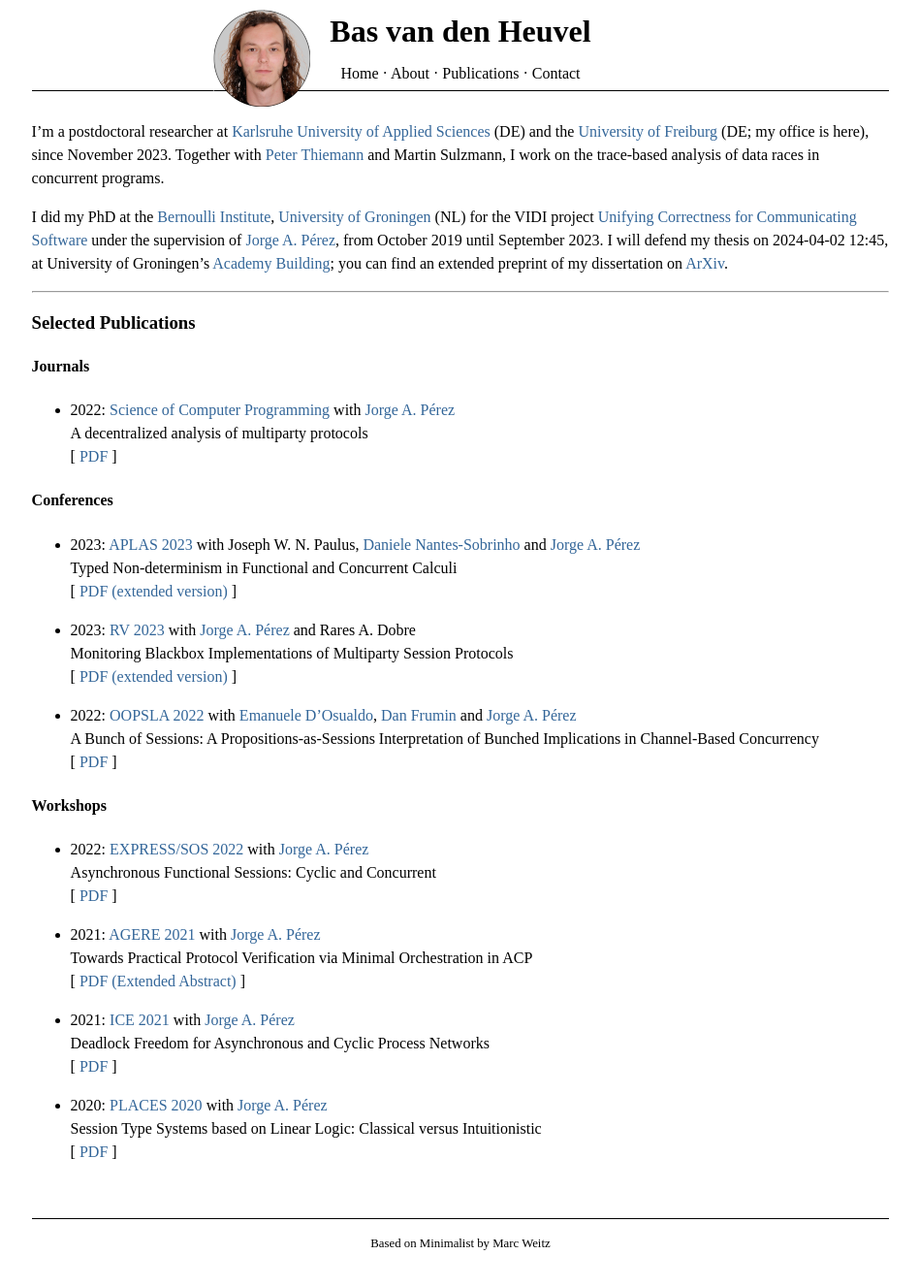
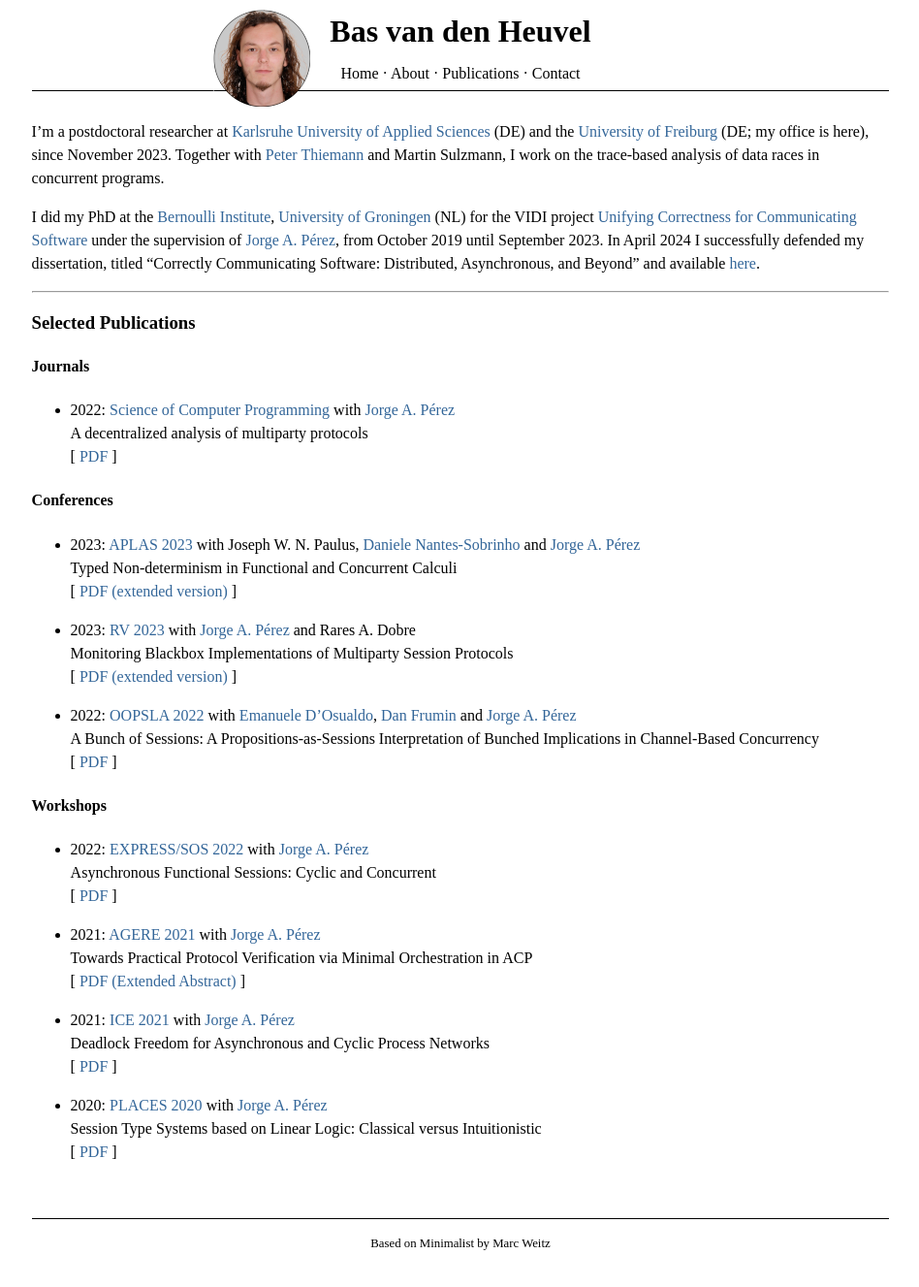
Before and after one commit to basvdheuvel/basvdheuvel.github.io, a Jekyll site: the page built from index.md, in a window 1280 px wide. Shown: the whole page at 97% size, without its empty margins (165-1113 px from the left). Built offline with Jekyll 4.4.1, drawn with Linux system fonts in a browser that asks for light colours.

Commit message:
Defense update

```diff
--- a/index.md
+++ b/index.md
@@ -9,7 +9,7 @@ Institute](https://www.rug.nl/research/bernoulli/), [University of
 Groningen](https://www.rug.nl/) (NL) for the VIDI project [Unifying Correctness
 for Communicating Software](https://www.jperez.nl/vidi) under the supervision of
 [Jorge A. Pérez](https://www.jperez.nl/), from October 2019 until September 2023.
-I will defend my thesis on 2024-04-02 12:45, at University of Groningen's [Academy Building](https://maps.app.goo.gl/mZbXtoFdBy1Lcb737); you can find an extended preprint of my dissertation on [ArXiv](https://arxiv.org/abs/2402.09595).
+In April 2024 I successfully defended my dissertation, titled "Correctly Communicating Software: Distributed, Asynchronous, and Beyond" and available [here](https://research.rug.nl/en/publications/correctly-communicating-software-distributed-asynchronous-and-bey).
 
 <hr />
 
```
Also changed, not shown: Gemfile.lock.
